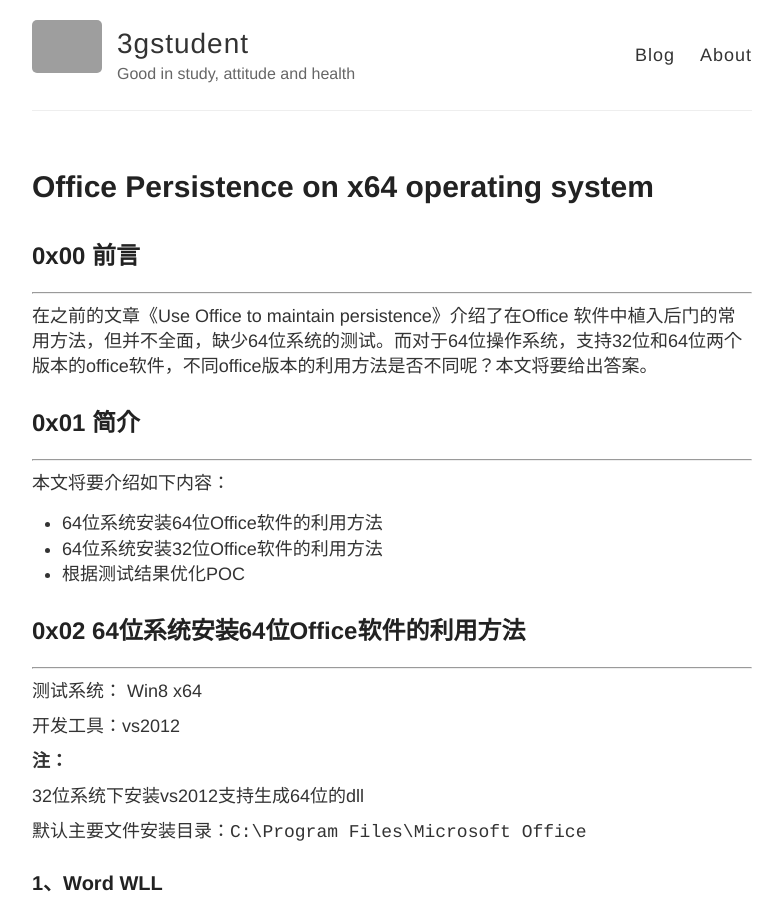
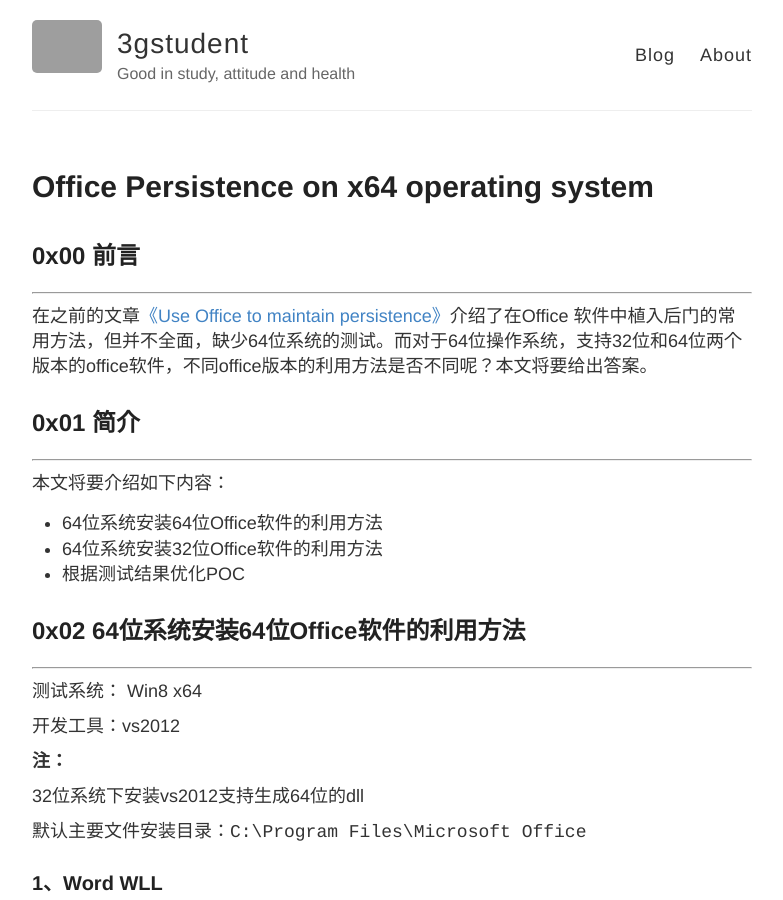
Before and after one commit to 3gstudent/backup-3gstudent.github.io, a Jekyll site: the page built from _posts/2017-7-22-Office Persistence on x64 operating system.md, in a window 1280 px wide and 900 px high. Shown: the whole window, without its empty margins (248-1031 px from the left). Built offline with Jekyll 4.4.1, drawn with Linux system fonts in a browser that asks for light colours; part of the change alters nothing that is shown; grey boxes are pictures that could not be loaded.

```diff
--- a/_posts/2017-7-22-Office Persistence on x64 operating system.md
+++ b/_posts/2017-7-22-Office Persistence on x64 operating system.md
@@ -6,7 +6,7 @@ title: Office Persistence on x64 operating system
 ## 0x00 前言
 ---
 
-在之前的文章《Use Office to maintain persistence》介绍了在Office
+在之前的文章[《Use Office to maintain persistence》](https://3gstudent.github.io/3gstudent.github.io/Use-Office-to-maintain-persistence/)介绍了在Office
 软件中植入后门的常用方法，但并不全面，缺少64位系统的测试。而对于64位操作系统，支持32位和64位两个版本的office软件，不同office版本的利用方法是否不同呢？本文将要给出答案。
 
 ## 0x01 简介
```
